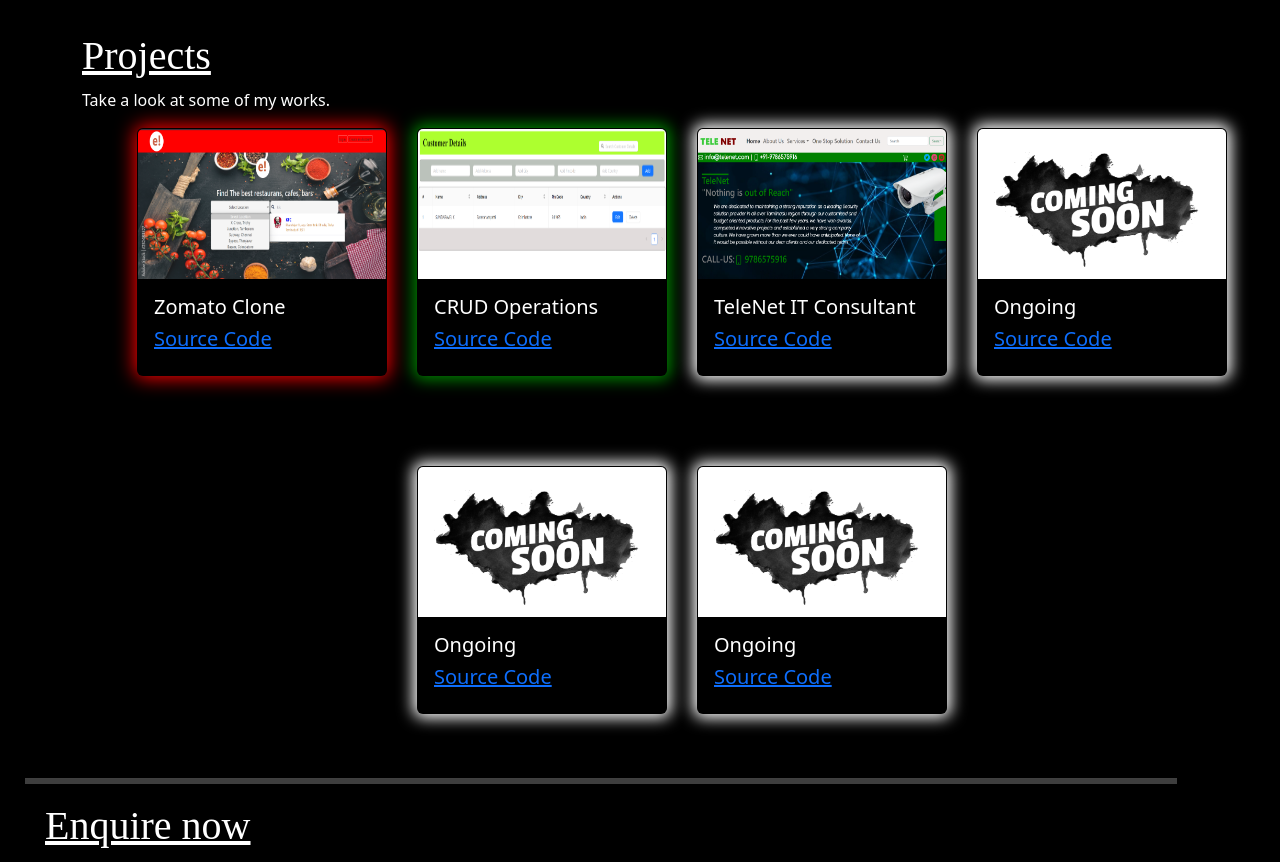
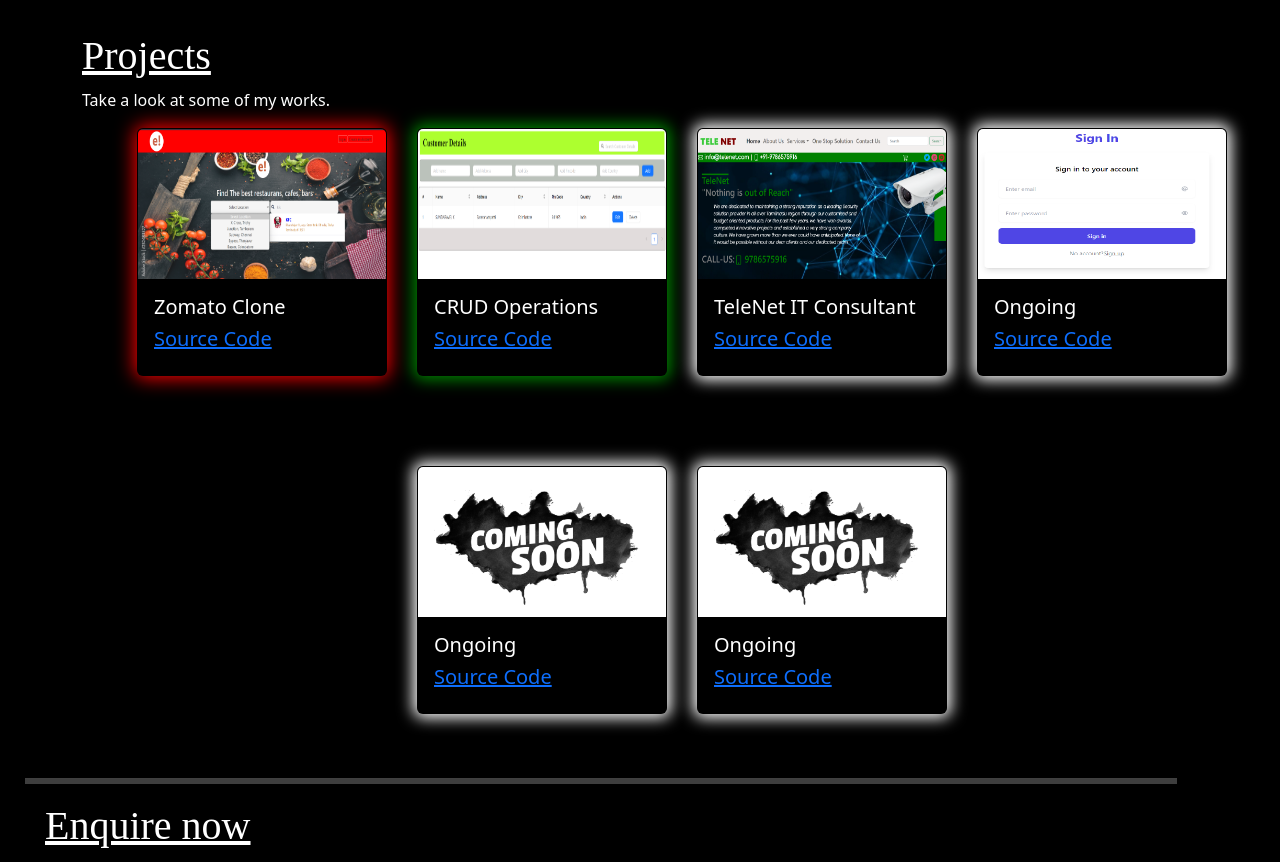
Before and after one commit to Velsundar/Portfolio, a React (Create React App) app in the folder client/: page / in a window 1280 px wide. Shown: the part 1640-2502 px from the top of the page. Built offline with nearby package versions, Linux system fonts and the light colour scheme; a web font is replaced by a local one.

Commit message:
Added New Project

```diff
--- a/client/src/Projects/Projects.js
+++ b/client/src/Projects/Projects.js
@@ -5,6 +5,7 @@ import './Projects.css';
 import zomatoProj from '../Assets/Zomato_Project.png'
 import CRUDproj from '../Assets/CRUD_Proj.png';
 import Teleproj from '../Assets/TELENET_Proj.png';
+import JWT_Auth from '../Assets/JWT_Auth.png';
 import Cominsoon from '../Assets/Coming_Soon_image.jpg';
 
 const Projects = () => {
@@ -55,11 +56,11 @@ const Projects = () => {
           </Col>
           <Col xs={9} md={4} lg={2}>
             <Card style={{ backgroundColor: 'transparent', boxShadow: '0px 0px 15px 4px white', cursor: 'pointer' }} className='cards'>
-              <Card.Img variant='top' src={Cominsoon} className='cardImage' />
+              <Card.Img variant='top' src={JWT_Auth} className='cardImage' />
               <Card.Body>
                 <Card.Title className='text-white'>Ongoing</Card.Title>
                 <Card.Title className='text-white'>
-                  <a href='#git' className='card-link'>Source Code</a>
+                  <a href='https://github.com/Velsundar/Elansol_TEch_JWT_Auth_Token' className='card-link'>Source Code</a>
                 </Card.Title>
               </Card.Body>
             </Card>
```
Also changed, not shown: client/src/Assets/JWT_Auth.png (added).
